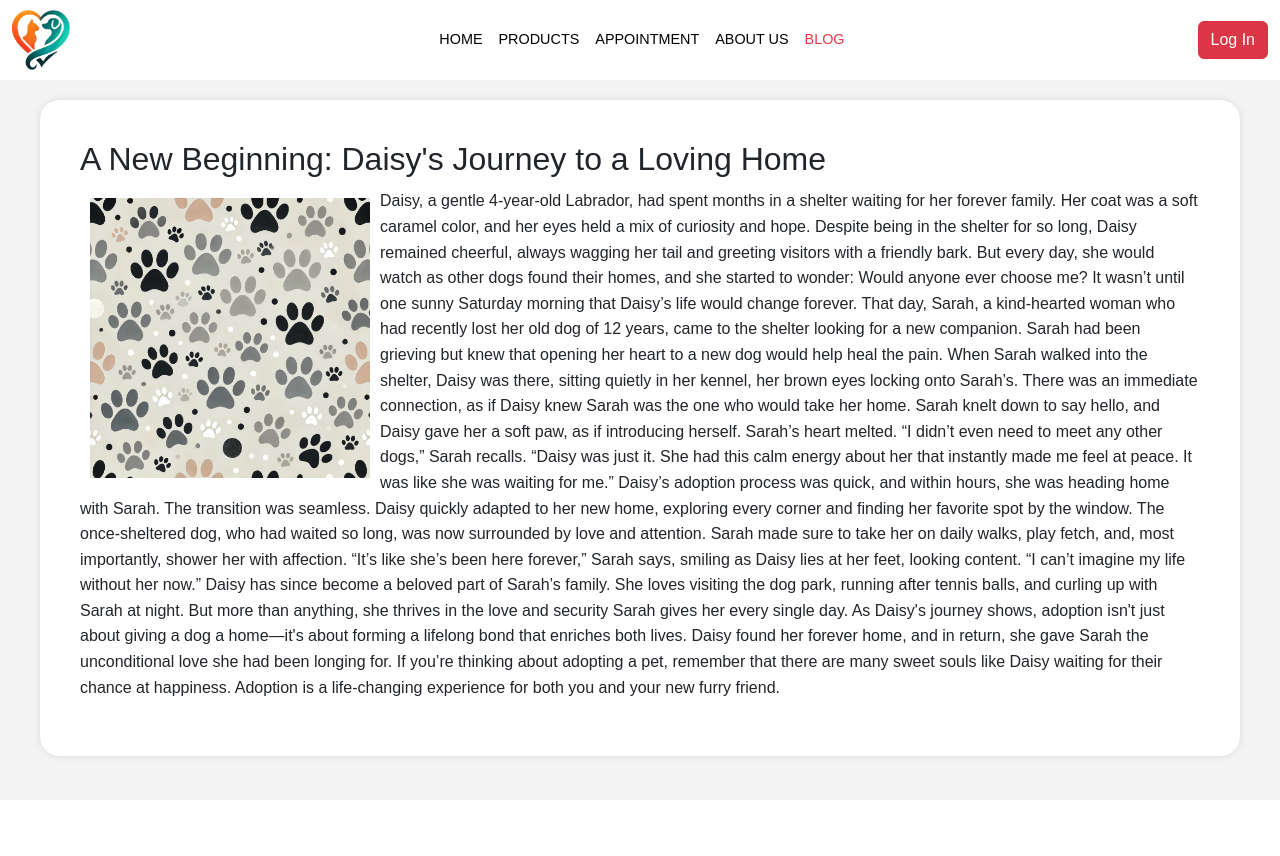
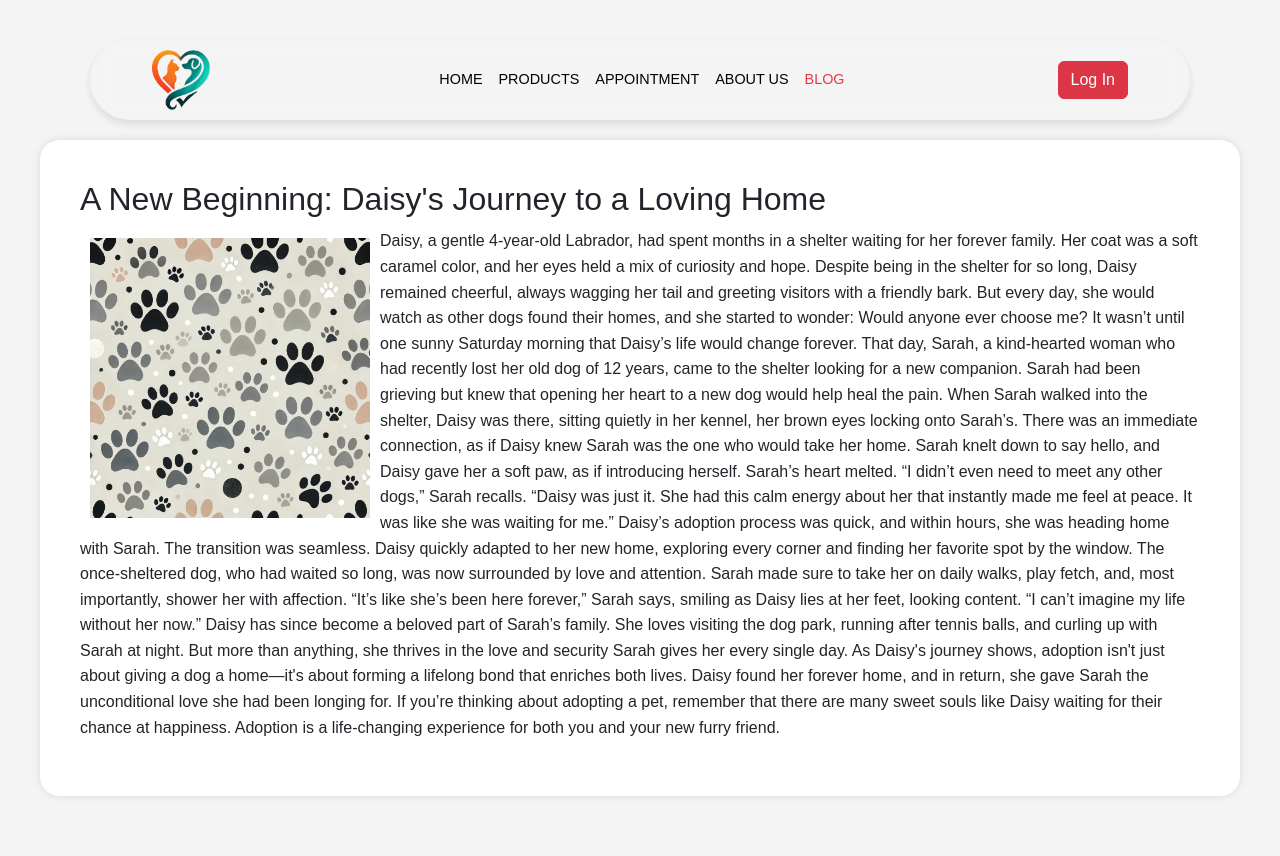
Before and after one commit to denisceno/PetZone, a Django app: page /blog/2/ in a window 1280 px wide. Before the commit the page ends 763 px from the top, so only its background shows below. Run offline with Django 5.2, Linux system fonts and the light colour scheme; data comes from the database, SQL or seed files in the repository; both versions use the stored data as it was after the commit.

Commit message:
navbar style

```diff
--- a/static/js/products_detail.js
+++ b/static/js/products_detail.js
@@ -1,18 +1,16 @@
-import flatpickr from "flatpickr";
 import Swal from "sweetalert2";
 
 document.addEventListener("DOMContentLoaded", function () {
   document
     .getElementById("order-form")
     .addEventListener("submit", function (event) {
-      event.preventDefault(); // Stop form submission initially
+      event.preventDefault();
 
       // Access the form field values dynamically
       const name = document.getElementById("id_name").value;
       const email = document.getElementById("id_email").value;
       const phone = document.getElementById("id_phone").value;
 
-      // Show the confirmation dialog
       Swal.fire({
         title: "Confirm Appointment",
         html:
@@ -29,7 +27,6 @@ document.addEventListener("DOMContentLoaded", function () {
         confirmButtonText: "Yes, place order!",
       }).then((result) => {
         if (result.isConfirmed) {
-          // After confirmation, submit the form manually
           event.target.submit();
         }
       });
--- a/templates/footer.html
+++ b/templates/footer.html
@@ -1,6 +1,7 @@
 <head>
   <style>
     .footer {
+      width: 100%;
       background-color: #333;
       color: white;
       padding: 40px 20px;
@@ -20,7 +21,6 @@
   </style>
 </head>
 
-
 <!-- Footer -->
 <div class="footer">
   <p>&copy; 2025 PetZone. All rights reserved.</p>
--- a/templates/navbar.html
+++ b/templates/navbar.html
@@ -1,18 +1,33 @@
 {% load static %}
 <head>
-  <link rel="icon" href="{% static 'images/favicon.png' %}" type="image/x-icon">
 
   <style>
+html, body {
+  margin: 0;
+  padding: 20px;
+}
+
+
     /* Custom CSS for navbar background and text color */
     .navbar-custom {
-      background-color: white; /* Custom green background with transparency */
-      top: 0; /* Align it to the top of the page */
-      width: 100%; /* Ensure it spans the full width of the viewport */
-      z-index: 1030; /* Set a high z-index to ensure it appears above other content */
-      padding: 5px 0; /* Reduce padding for a smaller navbar */
-      font-family: Poppins, sans-serif; /* Use a custom font */
-      font-size: 0.9rem;
-    }
+    position: sticky;
+    background-color: transparent;
+    backdrop-filter: blur(10px);
+    box-shadow: 0 4px 8px rgba(0, 0, 0, 0.1);
+    top: 20px;
+    z-index: 1030;
+    border-radius: 50px;
+    margin: 0 50px; /* Keep this for outer spacing */
+    padding: 5px 50px; /* Inner padding */
+    font-family: Poppins, sans-serif;
+    font-size: 0.9rem;
+    display: flex;
+    justify-content: space-between;
+    align-items: center;
+    overflow: hidden; /* Prevent overflow */
+}
+
+
 
     .navbar-custom .nav-link {
       color: black; /* Custom white text color */
```
Also changed, not shown: static/css/home-page.css (+15 -42 lines), db.sqlite3, 1 other file. Lines whose indentation alone changed are shown as unchanged.
